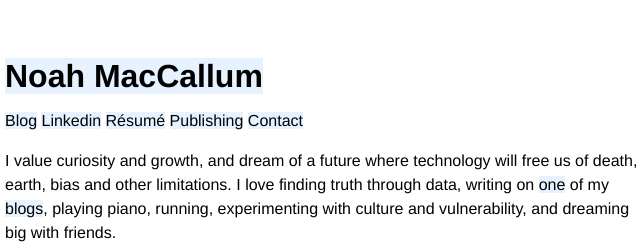
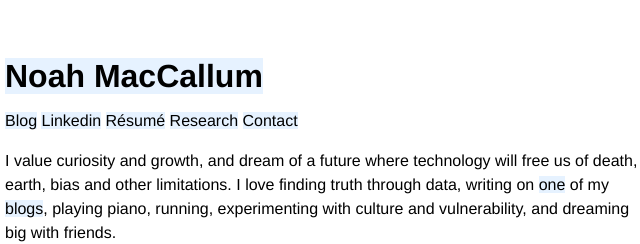
Before and after one commit to noahmacca/noahmacca.github.io, a plain HTML site: page index.html in a window 1280 px wide. Shown: the top 244 px of the page, 315-955 px from the left. Drawn offline with Linux system fonts and the light colour scheme; a web font is replaced by a local one.

Commit message:
iterate wording

```diff
--- a/index.html
+++ b/index.html
@@ -13,7 +13,7 @@
 		<a href="https://blog.noahmacca.com">Blog</a>
 		<a href="https://www.linkedin.com/in/noahmaccallum">Linkedin</a>
 		<a href="http://noahmacca.com/resume">Résumé</a>
-		<a href="https://scholar.google.ca/citations?user=M1M8fWIAAAAJ&hl=en">Publishing</a>
+		<a href="https://scholar.google.ca/citations?user=M1M8fWIAAAAJ&hl=en">Research</a>
 		<a href="mailto:noahmacca@gmail.com">Contact</a>
 	</div>
 	<div class="content">
```
